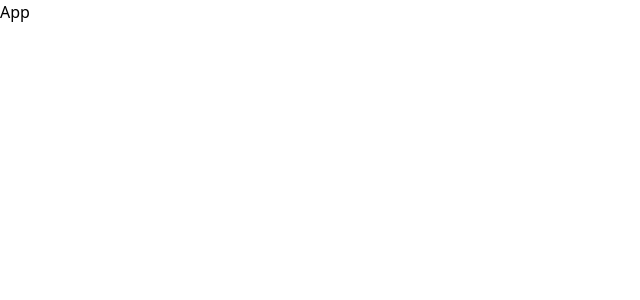
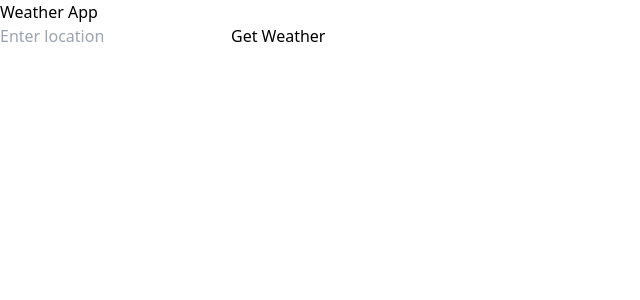
Before and after one commit to Sourabh9267/ReactPractice, a React (Vite) app in the folder ReactMiniProjects/02_Weather_App/weatherapp/: page / in a window 1280 px wide. Shown: the top 300 px of the page, without its empty margins (0-640 px from the left). Built offline with nearby package versions, Linux system fonts and the light colour scheme.

Commit message:
Weather App GeoLocation issue fixed

```diff
--- a/ReactMiniProjects/02_Weather_App/weatherapp/package.json
+++ b/ReactMiniProjects/02_Weather_App/weatherapp/package.json
@@ -10,6 +10,7 @@
     "preview": "vite preview"
   },
   "dependencies": {
+    "axios": "^1.7.7",
     "react": "^18.3.1",
     "react-dom": "^18.3.1"
   },
--- a/ReactMiniProjects/02_Weather_App/weatherapp/src/App.jsx
+++ b/ReactMiniProjects/02_Weather_App/weatherapp/src/App.jsx
@@ -1,8 +1,13 @@
 import React from 'react'
+import Weather from './components/Weather'
 
 function App() {
   return (
-    <div className='bg-zinc-200 h-screen w-full e flex items-center justify-center'>App</div>
+    <div className='bg-zinc-200 h-screen w-full e flex items-center justify-center'>
+
+    <Weather></Weather>
+
+    </div>
   )
 }
 
--- /dev/null
+++ b/ReactMiniProjects/02_Weather_App/weatherapp/src/components/Weather.jsx
@@ -0,0 +1,56 @@
+import React, { useState } from 'react';
+import axios from 'axios';
+
+const Weather = () => {
+  const [location, setLocation] = useState('');
+  const [weatherData, setWeatherData] = useState(null);
+  const [error, setError] = useState('');
+
+  // Get the API key from environment variables
+  const apiKey = import.meta.env.VITE_WEATHER_API_KEY;
+
+  const fetchWeather = () => {
+    if (!location) {
+      setError('Please enter a location');
+      return;
+    }
+
+    axios
+      .get(
+        `https://api.openweathermap.org/data/2.5/weather?q=${location}&appid=${apiKey}&units=metric`
+      )
+      .then((response) => {
+        setWeatherData(response.data);
+        setError('');
+      })
+      .catch((err) => {
+        setError('Location not found');
+        setWeatherData(null);
+      });
+  };
+
+  return (
+    <div className='h-screen w-full bg-zinc-400'>
+      <h1>Weather App</h1>
+      <input
+        type="text"
+        placeholder="Enter location"
+        value={location}
+        onChange={(e) => setLocation(e.target.value)}
+      />
+      <button onClick={fetchWeather}>Get Weather</button>
+      {error && <p>{error}</p>}
+      {weatherData && (
+        <div>
+          <h2>{weatherData.name}</h2>
+          <p>Temperature: {weatherData.main.temp}°C</p>
+          <p>Weather: {weatherData.weather[0].description}</p>
+          <p>Humidity: {weatherData.main.humidity}%</p>
+          <p>Wind Speed: {weatherData.wind.speed} m/s</p>
+        </div>
+      )}
+    </div>
+  );
+};
+
+export default Weather;
```
Also changed, not shown: 2 other files (tests, documents, lock files or other folders).
